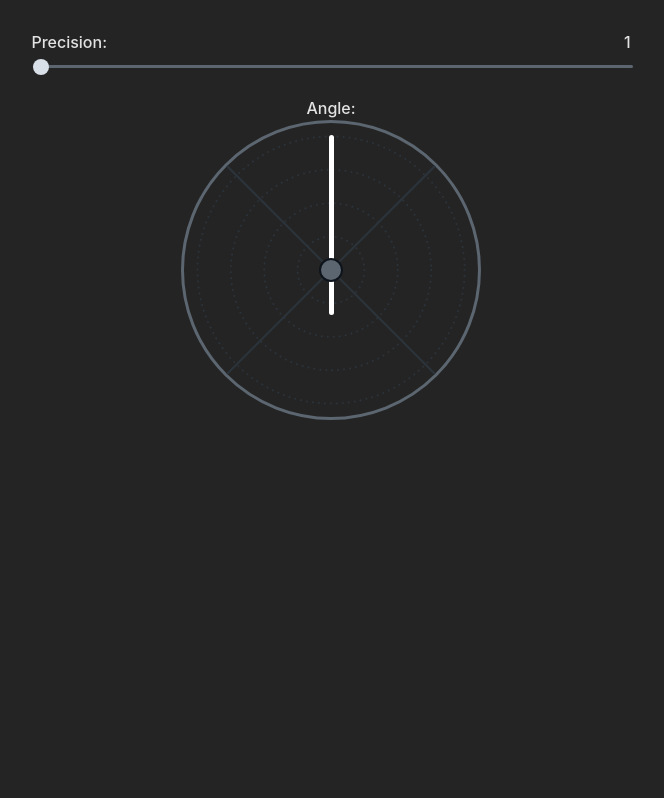
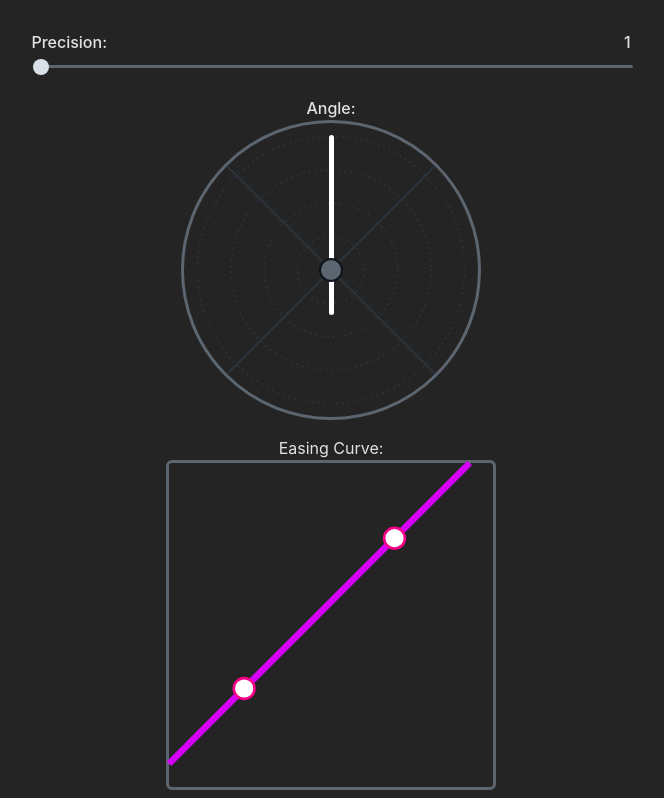
Before and after one commit to patryk-harasiuk/gradient-generator, a React (Vite) app: page / in a window 1280 px wide. Shown: the part 676-1474 px from the top of the page, without its empty margins (309-973 px from the left). Before the commit the page ends 1128 px from the top, so only its background shows below. Built offline with nearby package versions, Linux system fonts and the light colour scheme.

Commit message:
feat: make bezier cubic

```diff
--- a/src/App.tsx
+++ b/src/App.tsx
@@ -4,6 +4,7 @@ import { useEffect, useState } from "react";
 import { ColorPickerButton } from "./components/ColorPickerButton";
 import { PrecisionInput } from "./components/PrecisionInput";
 import { AnglePicker } from "./components/AnglePicker";
+import { Bezier } from "./components/EasingCurvePicker/EasingCurvePicker";
 
 const DEFAULT_COLORS = [
   {
@@ -108,6 +109,14 @@ function App() {
           <AnglePicker angle={angle} setAngle={setAngle} />
         </div>
       </div>
+
+      <div className="easing-curve-box">
+        <div>
+          <span>Easing Curve:</span>
+
+          <Bezier viewBoxWidth={250} viewBoxHeight={250} />
+        </div>
+      </div>
     </div>
   );
 }
--- a/src/components/EasingCurvePicker/EasingCurvePicker.tsx
+++ b/src/components/EasingCurvePicker/EasingCurvePicker.tsx
@@ -10,27 +10,35 @@ type Coordinates = {
   y: number;
 };
 
-const Bezier = ({ viewBoxHeight, viewBoxWidth }: Props) => {
-  const [startPoint, setStartPoint] = useState<Coordinates>({ x: 10, y: 10 });
-  const [controlPoint, setControlPoint] = useState<Coordinates>({
-    x: 190,
-    y: 100,
+export const Bezier = ({ viewBoxHeight, viewBoxWidth }: Props) => {
+  const [startPoint, setStartPoint] = useState<Coordinates>({ x: 0, y: 232 });
+  const [firstControlPoint, setFirstControlPoint] = useState<Coordinates>({
+    x: 58,
+    y: 174,
   });
-  const [endPoint, setEndPoint] = useState<Coordinates>({ x: 10, y: 190 });
+
+  const [secondControlPoint, setSecondControlPoint] = useState<Coordinates>({
+    x: 174,
+    y: 58,
+  });
+
+  const [endPoint, setEndPoint] = useState<Coordinates>({ x: 232, y: 0 });
 
   const svgRef = useRef<SVGSVGElement | null>(null);
 
   const [draggingPointId, setDraggingPointId] = useState<string | null>(null);
 
-  const isStartPoint = draggingPointId === "startPoint";
-  const isControlPoint = draggingPointId === "controlPoint";
+  const isStartPoint = draggingPointId === "firstStartPoint";
+  const isFirstControlPoint = draggingPointId === "firstControlPoint";
+  const isSecondControlPoint = draggingPointId === "secondControlPoint";
   const isEndPoint = draggingPointId === "endPoint";
 
   const instructions = `
-      M ${startPoint.x},${startPoint.y}
-      Q ${controlPoint.x},${controlPoint.y}
-        ${endPoint.x},${endPoint.y}
-    `;
+    M ${startPoint.x},${startPoint.y}
+    C ${firstControlPoint.x},${firstControlPoint.y}
+      ${secondControlPoint.x},${secondControlPoint.y}
+      ${endPoint.x},${endPoint.y}
+  `;
 
   const handleMouseDown = (pointId: string) => {
     setDraggingPointId(pointId);
@@ -55,7 +63,10 @@ const Bezier = ({ viewBoxHeight, viewBoxWidth }: Props) => {
 
     if (isStartPoint) setStartPoint({ x: viewBoxX, y: viewBoxY });
 
-    if (isControlPoint) setControlPoint({ x: viewBoxX, y: viewBoxY });
+    if (isFirstControlPoint) setFirstControlPoint({ x: viewBoxX, y: viewBoxY });
+
+    if (isSecondControlPoint)
+      setSecondControlPoint({ x: viewBoxX, y: viewBoxY });
 
     if (isEndPoint) setEndPoint({ x: viewBoxX, y: viewBoxY });
   };
@@ -67,8 +78,30 @@ const Bezier = ({ viewBoxHeight, viewBoxWidth }: Props) => {
       onMouseMove={handleMouseMove}
       onMouseUp={handleMouseUp}
       onMouseLeave={handleMouseUp}
-      style={{ width: "100%", overflow: "visible" }}
-    ></svg>
+      style={{
+        width: "100%",
+        overflow: "visible",
+        border: "3px solid var(--color-gray-300)",
+        borderRadius: "6px",
+        display: "block",
+      }}
+    >
+      <ConnectingLine from={startPoint} to={firstControlPoint} />
+
+      <ConnectingLine from={secondControlPoint} to={endPoint} />
+
+      <Curve instructions={instructions} />
+
+      <Handle
+        coordinates={firstControlPoint}
+        onMouseDown={() => handleMouseDown("firstControlPoint")}
+      />
+
+      <Handle
+        coordinates={secondControlPoint}
+        onMouseDown={() => handleMouseDown("secondControlPoint")}
+      />
+    </svg>
   );
 };
 
@@ -82,9 +115,41 @@ const ConnectingLine = ({ from, to }: ConnectingLineProps) => (
     x1={from.x}
     y1={from.y}
     x2={to.x}
-    y2={from.y}
+    y2={to.y}
     stroke="rgb(200, 200, 200)"
     strokeDasharray="5,5"
     strokeWidth={2}
   />
 );
+
+type CurveProps = {
+  instructions: string;
+};
+
+const Curve = ({ instructions }: CurveProps) => (
+  <path
+    d={instructions}
+    fill="none"
+    stroke="rgb(213, 0, 249)"
+    strokeWidth={5}
+  />
+);
+
+type HandleProps = {
+  coordinates: Coordinates;
+  onMouseDown: VoidFunction;
+};
+
+const Handle = ({ coordinates, onMouseDown }: HandleProps) => (
+  <ellipse
+    cx={coordinates.x}
+    cy={coordinates.y}
+    rx={8}
+    ry={8}
+    fill="rgb(255, 255, 255)"
+    stroke="rgb(244, 0, 137)"
+    strokeWidth={2}
+    onMouseDown={onMouseDown}
+    style={{ cursor: "-webkit-grab" }}
+  />
+);
--- a/src/index.css
+++ b/src/index.css
@@ -285,6 +285,12 @@ dialog::backdrop {
   text-align: left;
 }
 
+.easing-curve-box {
+  position: relative;
+  aspect-ratio: 1 / 1;
+  /* width: 100%; */
+}
+
 @keyframes fadeIn {
   0% {
     opacity: 0;
```
